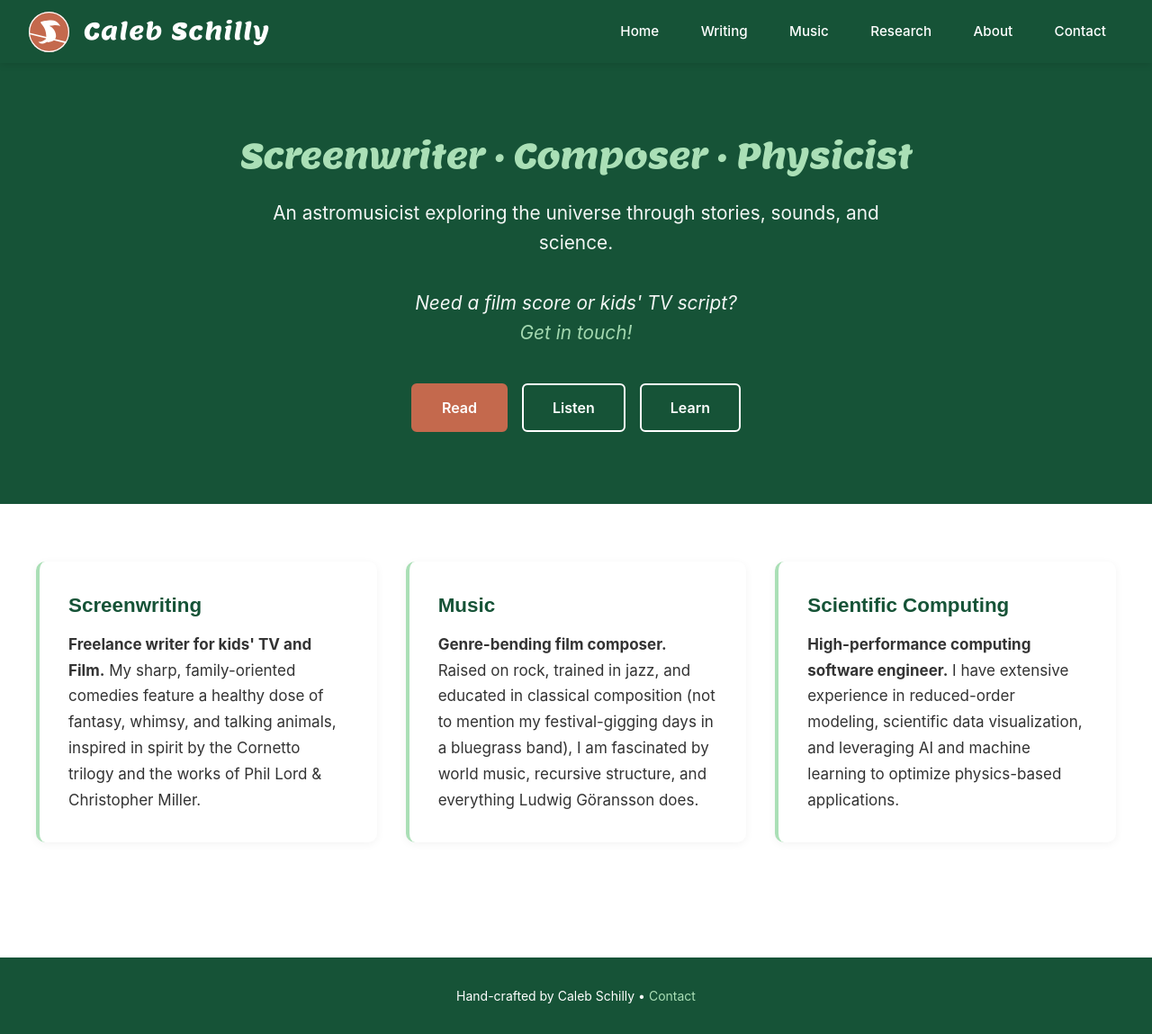
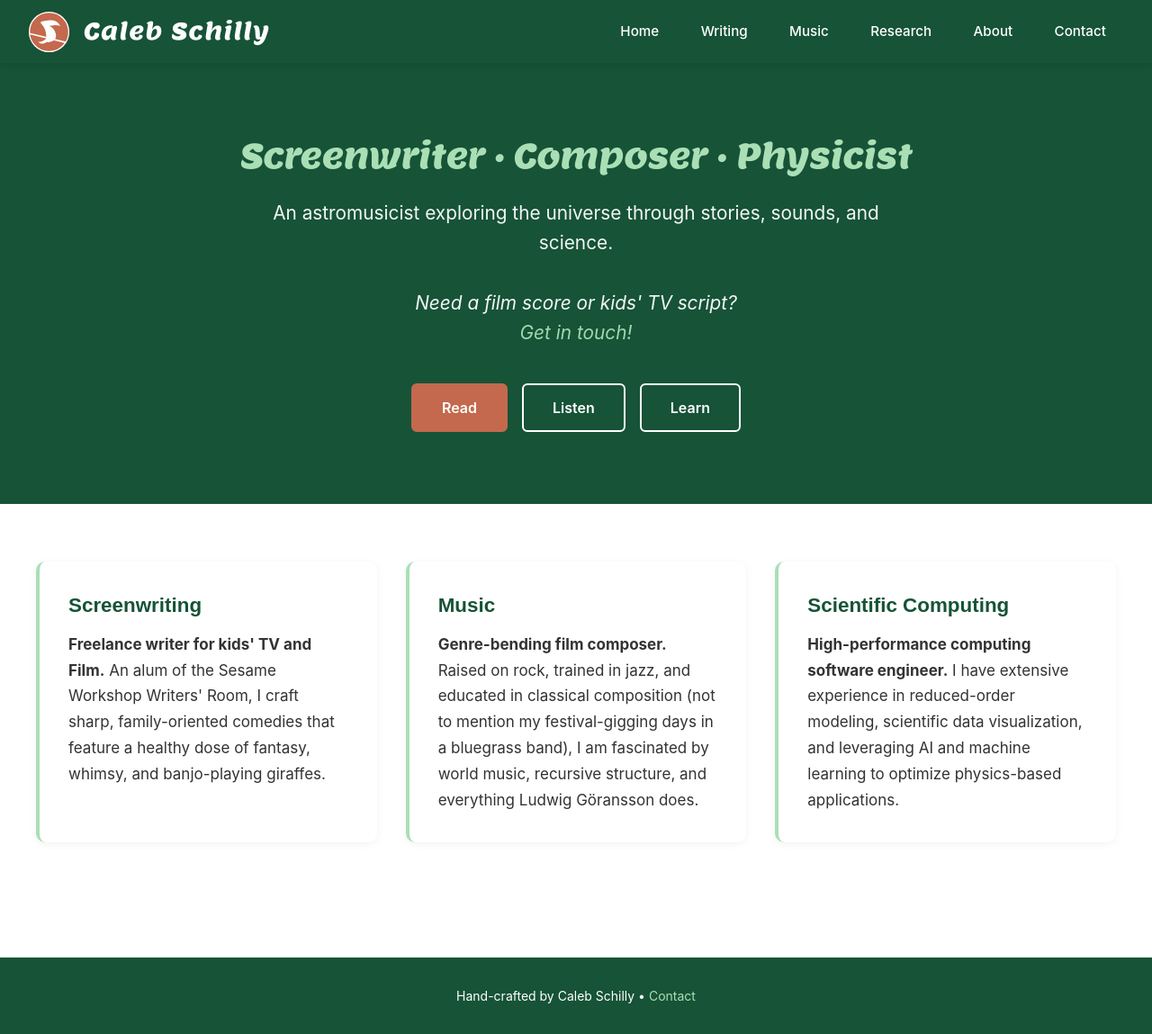
Before and after one commit to cwschilly/homepage, a Jekyll site: the page built from index.html, in a window 1280 px wide and 1149 px high. Shown: the whole window at 90% size. Built offline with Jekyll 4.4.1, drawn with Linux system fonts in a browser that asks for light colours; nearby versions of some CDN libraries; some web fonts are replaced.

Commit message:
small fixes to writing bio

```diff
--- a/index.html
+++ b/index.html
@@ -32,9 +32,9 @@ title: Home
                     <h4 class="card-title">Screenwriting</h4>
                     <p class="card-text">
                         <b>Freelance writer for kids' TV and Film.</b>
-                        My sharp, family-oriented comedies feature a healthy dose
-                        of fantasy, whimsy, and talking animals, inspired in spirit by the
-                        Cornetto trilogy and the works of Phil Lord & Christopher Miller.
+                        An alum of the Sesame Workshop Writers' Room, I craft
+                        sharp, family-oriented comedies that feature a healthy dose
+                        of fantasy, whimsy, and banjo-playing giraffes.
                     </p>
                 </a>
                 <a class="content-card" href="{{ site.baseurl }}/pages/music.html">
--- a/pages/about.html
+++ b/pages/about.html
@@ -39,7 +39,7 @@ title: About
                             If you've made it this far in the site, please reach out to say hi.
                             Feel free to ask about my stint playing bass in a bluegrass band,
                             my incredible experience in the
-                            <a class="rust-link" href="https://sesameworkshop.org/our-work/fellowships/writers-room/">Sesame Street Writers' Room</a>, or the time
+                            <a class="rust-link" href="https://sesameworkshop.org/our-work/fellowships/writers-room/">Sesame Workshop Writers' Room</a>, or the time
                             I discovered a star. And of course you could always ask me what that
                             trophy is for...🤔
                         </p>
--- a/pages/writing.html
+++ b/pages/writing.html
@@ -21,8 +21,8 @@ title: Writing
                     <h4 class="writing-title">Philomena</h4>
                     <p class="writing-meta">TV Pilot • Preschool Musical Comedy • 15 pages</p>
                     <p class="writing-description">
-                        In this musical comedy for preschoolers, Philomena, a six-year-
-                        old, banjo-playing giraffe, uses her enthusiasm and creativity to
+                        In this musical comedy for preschoolers, Philomena, a six-year-old,
+                        banjo-playing giraffe, uses her enthusiasm and creativity to
                         solve problems with her bluegrass band of talented animals. But
                         when she tries to write a new song for the weekly farmers' market,
                         she learns that friendship requires compromise.
```
